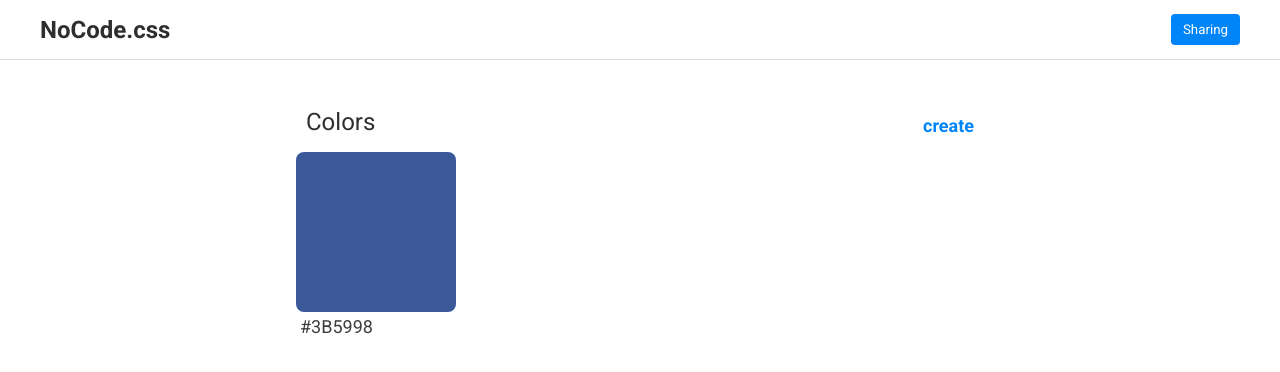
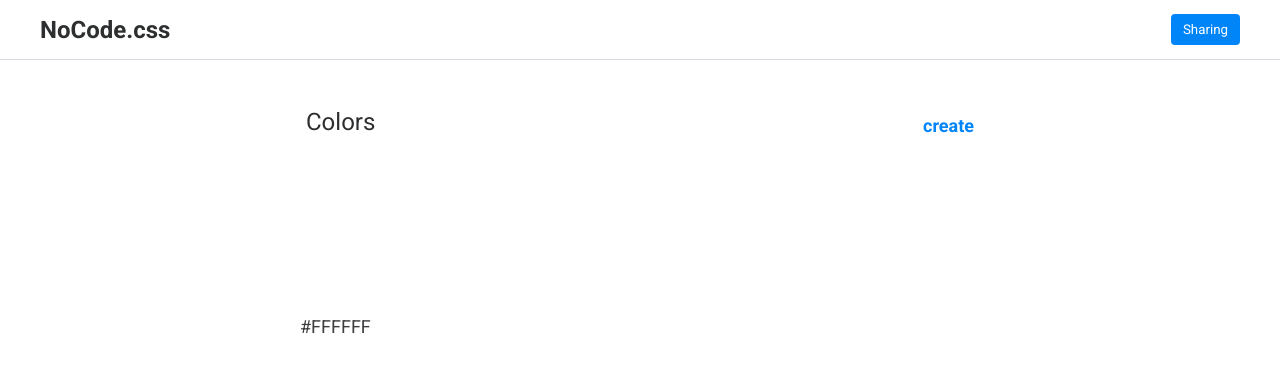
Before and after one commit to YeonsuBaek/NoCode.css, a Vue app in the folder frontend/: page / in a window 1280 px wide. Both pictures are taken after a click on the button "create". Shown: the top 372 px of the page. Built offline with nearby package versions, Linux system fonts and the light colour scheme.

Commit message:
🚧 add color-item when clicking creating-button

```diff
--- a/frontend/src/components/VueColors.vue
+++ b/frontend/src/components/VueColors.vue
@@ -2,22 +2,43 @@
   <div class="colors">
     <header class="sub-header">
       <h2 class="sub-title">Colors</h2>
-      <button class="creating-button" type="button">create</button>
+      <button class="creating-button" type="button" @click="addColor">
+        create
+      </button>
     </header>
 
     <ul class="color-list">
-      <li class="color-item">
+      <li v-for="(color, index) in colors" :key="index" class="color-item">
         <button class="color-copy-button" type="button"></button>
-        <pre class="color-name" contenteditable="true" spellcheck="false">
-#3B5998</pre
-        >
+        <pre class="color-name" contenteditable="true" spellcheck="false">{{
+          color.code
+        }}</pre>
       </li>
     </ul>
   </div>
 </template>
 
 <script>
-export default {};
+import { ref } from "vue";
+
+export default {
+  setup() {
+    const color = ref("");
+    let colors = ref([]);
+
+    const addColor = () => {
+      colors.value.push({
+        code: "#FFFFFF",
+      });
+    };
+
+    return {
+      addColor,
+      color,
+      colors,
+    };
+  },
+};
 </script>
 
 <style scoped>
@@ -49,7 +70,7 @@ export default {};
   margin-bottom: 4px;
   width: 160px;
   height: 160px;
-  background: #3b5998;
+  background: #ffffff;
   border-radius: 8px;
 }
 
```
